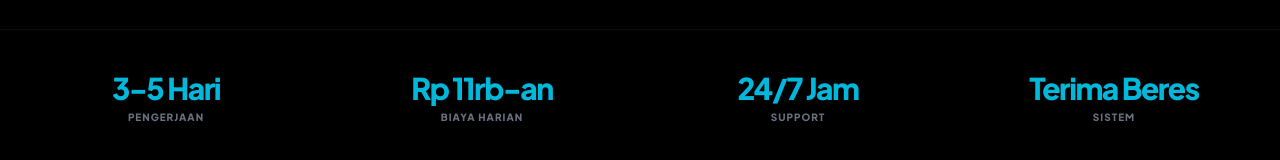
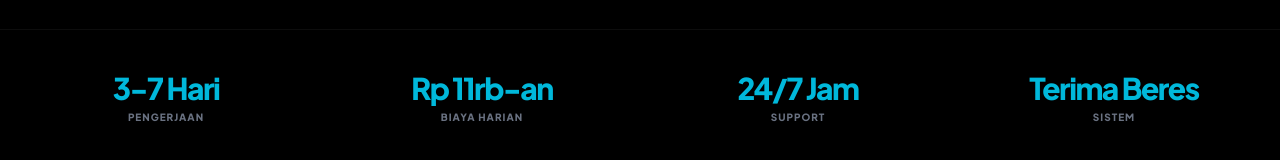
Before and after one commit to Nabilfirdiansyah19/SobatWeb-Portofolio, a React (Vite) app in the folder frontend/: page / in a window 1280 px wide. Shown: the part 771-931 px from the top of the page. Built offline with nearby package versions, Linux system fonts and the light colour scheme.

Commit message:
Update Stats.jsx

```diff
--- a/frontend/src/components/Stats.jsx
+++ b/frontend/src/components/Stats.jsx
@@ -5,7 +5,7 @@ const Stats = () => {
     <div className="bg-black py-10 border-y border-white/5">
       <div className="max-w-7xl mx-auto px-6 grid grid-cols-2 md:grid-cols-4 gap-8">
         {[
-          { label: "Pengerjaan", val: "3-5 Hari" },
+          { label: "Pengerjaan", val: "3-7 Hari" },
           { label: "Biaya Harian", val: "Rp 11rb-an" },
           { label: "Support", val: "24/7 Jam" },
           { label: "Sistem", val: "Terima Beres" },
```
